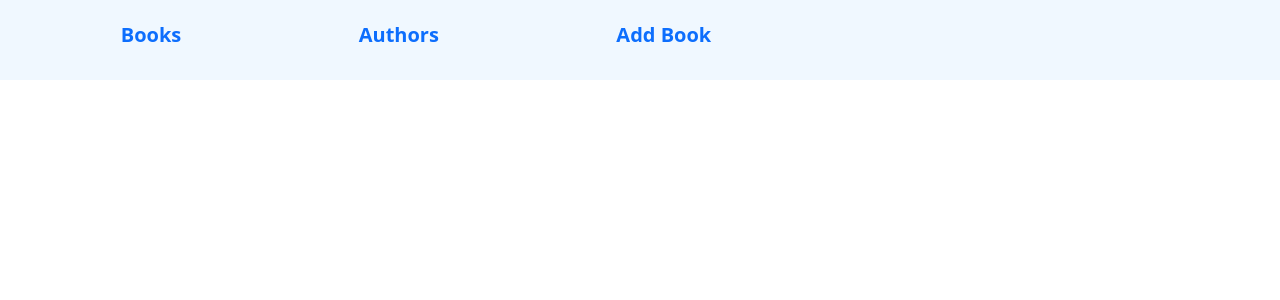
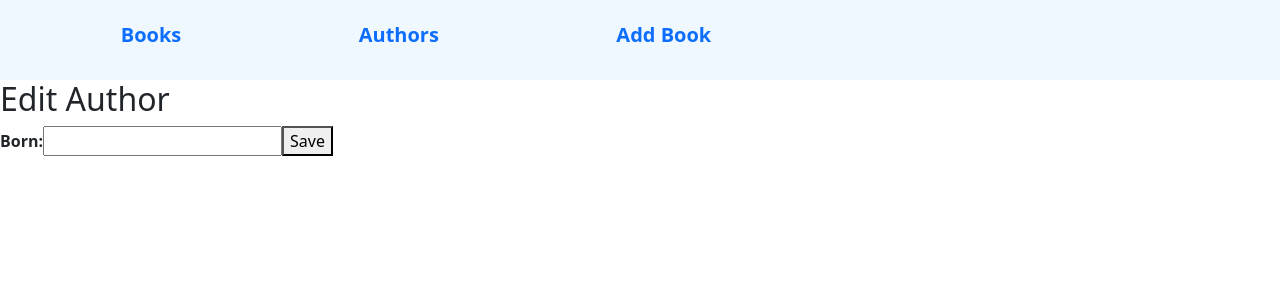
Before and after one commit to Peterzolo/part8-client, a React (Create React App) app: page /author/edit/1 in a window 1280 px wide. Shown: the top 300 px of the page. Built offline with nearby package versions, Linux system fonts and the light colour scheme.

Commit message:
edit author
Modified code

```diff
--- a/src/App.jsx
+++ b/src/App.jsx
@@ -7,6 +7,7 @@ import Menu from "./components/menu/Menu";
 import AuthorList from "./components/authors/AuthorList";
 import AuthorDetails from "./components/authors/AuthorDetails";
 import AddBook from "./components/book/AddBook";
+import EditAuthor from "./components/authors/EditAuthor";
 
 const App = () => {
   return (
@@ -18,6 +19,7 @@ const App = () => {
         <Route path="/authors" element={<AuthorList />} />
         <Route path="/author/:id" element={<AuthorDetails />} />
         <Route path="/book/add" element={<AddBook />} />
+        <Route path="/author/edit/:id" element={<EditAuthor />} />
       </Routes>
     </Router>
   );
--- a/src/components/authors/AuthorDetails.jsx
+++ b/src/components/authors/AuthorDetails.jsx
@@ -1,25 +1,42 @@
-import React from "react";
-import { gql, useQuery } from "@apollo/client";
+import React, { useState } from "react";
+import { gql, useQuery, useMutation } from "@apollo/client";
 import { useParams } from "react-router-dom";
 
-const GET_BOOK_DETAILS = gql`
-  query findAuthorQuery($findAuthorId: String!) {
+const GET_AUTHOR_DETAILS = gql`
+  query FindAuthor($findAuthorId: String!) {
     findAuthor(id: $findAuthorId) {
       name
       born
-      bookCount
+    }
+  }
+`;
+
+const UPDATE_AUTHOR_BORN_YEAR = gql`
+  mutation EditAuthor($authorId: ID!, $born: Int!) {
+    editAuthor(id: $authorId, born: $born) {
       id
+      born
     }
   }
 `;
 
 const AuthorDetails = () => {
-  const { id } = useParams(); // Retrieve the book ID from the URL parameters
-  const { loading, error, data } = useQuery(GET_BOOK_DETAILS, {
-    variables: { findAuthorId: id }, // Pass the variable with its value
+  const { id } = useParams();
+  const { loading, error, data } = useQuery(GET_AUTHOR_DETAILS, {
+    variables: { findAuthorId: id },
   });
+  const [updateAuthorBornYear] = useMutation(UPDATE_AUTHOR_BORN_YEAR);
+  const [bornYear, setBornYear] = useState("");
 
-  console.log("DATA", data);
+  const handleUpdateBornYear = (event) => {
+    event.preventDefault();
+    updateAuthorBornYear({
+      variables: { authorId: id, born: parseInt(bornYear) },
+      refetchQueries: [
+        { query: GET_AUTHOR_DETAILS, variables: { findAuthorId: id } },
+      ],
+    });
+  };
 
   if (loading) {
     return <div>Loading...</div>;
@@ -29,22 +46,35 @@ const AuthorDetails = () => {
     return <div>Error: {error.message}</div>;
   }
 
-  const author = data.findBook;
+  const author = data.findAuthor;
+  console.log("Author", author);
 
   return (
     <div className="container">
       <div className="wrap">
-        <h3>Name :</h3>
+        <h3>Name:</h3>
         <h4>{author.name}</h4>
       </div>
       <div className="wrap">
-        <h3>Genre :</h3>
+        <h3>Born:</h3>
         <h4>{author.born}</h4>
       </div>
       <div className="wrap">
-        <h3>Number Of Books :</h3>
+        <h3>Number Of Books:</h3>
         <h4>{author.bookCount}</h4>
       </div>
+      <hr />
+      <form onSubmit={handleUpdateBornYear}>
+        <div className="wrap">
+          <h3>Update Born Year:</h3>
+          <input
+            type="number"
+            value={bornYear}
+            onChange={(e) => setBornYear(e.target.value)}
+          />
+        </div>
+        <button type="submit">Edit</button>
+      </form>
     </div>
   );
 };
--- /dev/null
+++ b/src/components/authors/EditAuthor.jsx
@@ -0,0 +1,50 @@
+import React, { useState } from "react";
+import { gql, useMutation } from "@apollo/client";
+
+const EDIT_AUTHOR = gql`
+  mutation EditAuthor($id: ID!, $born: Int!) {
+    editAuthor(id: $id, born: $born) {
+      name
+      born
+      bookCount
+      id
+    }
+  }
+`;
+
+const EditAuthor = ({ authorId }) => {
+  const [born, setBorn] = useState("");
+
+  const [editAuthor] = useMutation(EDIT_AUTHOR);
+
+  const handleFormSubmit = (event) => {
+    event.preventDefault();
+    editAuthor({ variables: { id: authorId, born: parseInt(born) } })
+      .then((response) => {
+        // Handle successful mutation
+        console.log("Author's born year updated successfully:", response);
+      })
+      .catch((error) => {
+        // Handle mutation error
+        console.error("Failed to update author's born year:", error);
+      });
+  };
+
+  return (
+    <div>
+      <h2>Edit Author</h2>
+      <form onSubmit={handleFormSubmit}>
+        <label htmlFor="born">Born:</label>
+        <input
+          type="number"
+          id="born"
+          value={born}
+          onChange={(event) => setBorn(event.target.value)}
+        />
+        <button type="submit">Save</button>
+      </form>
+    </div>
+  );
+};
+
+export default EditAuthor;
--- a/src/components/book/BookDetails.jsx
+++ b/src/components/book/BookDetails.jsx
@@ -19,8 +19,6 @@ const BookDetails = () => {
   const { loading, error, data } = useQuery(GET_BOOK_DETAILS, {
     variables: { findBookId: id }, // Pass the variable with its value
   });
-
-  console.log("DATA", data);
 
   if (loading) {
     return <div>Loading...</div>;
--- a/src/components/book/BookList.css
+++ b/src/components/book/BookList.css
@@ -59,6 +59,7 @@
   background-color: #d9d9d9;
   border: none;
   padding: 10px;
+  border-radius: 5px;
 }
 
 .add-btn {
@@ -67,4 +68,11 @@
   height: 40px;
   margin-top: 5px;
   border: none;
+  color: white;
+  font-weight: bold;
+  border-radius: 5px;
 }
+
+label {
+  font-weight: 600;
+}
```
